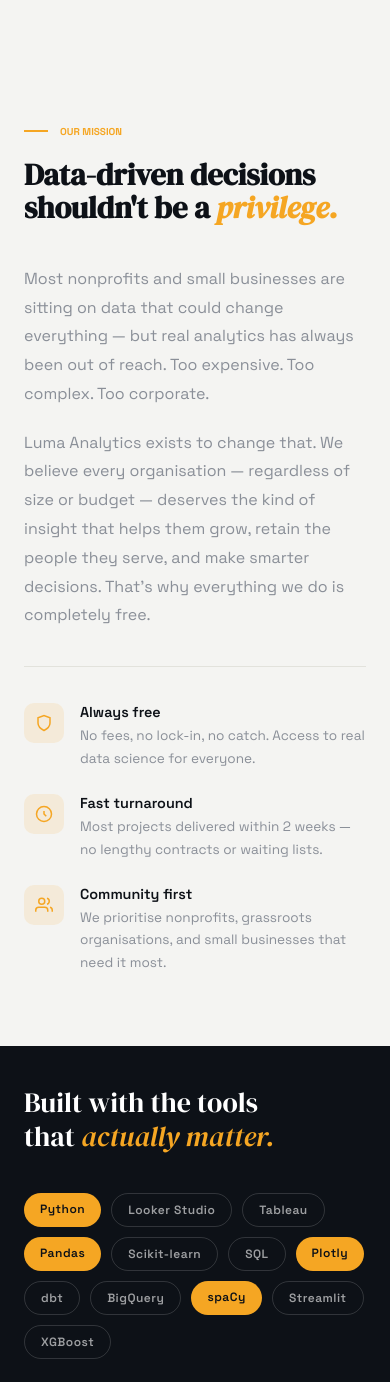
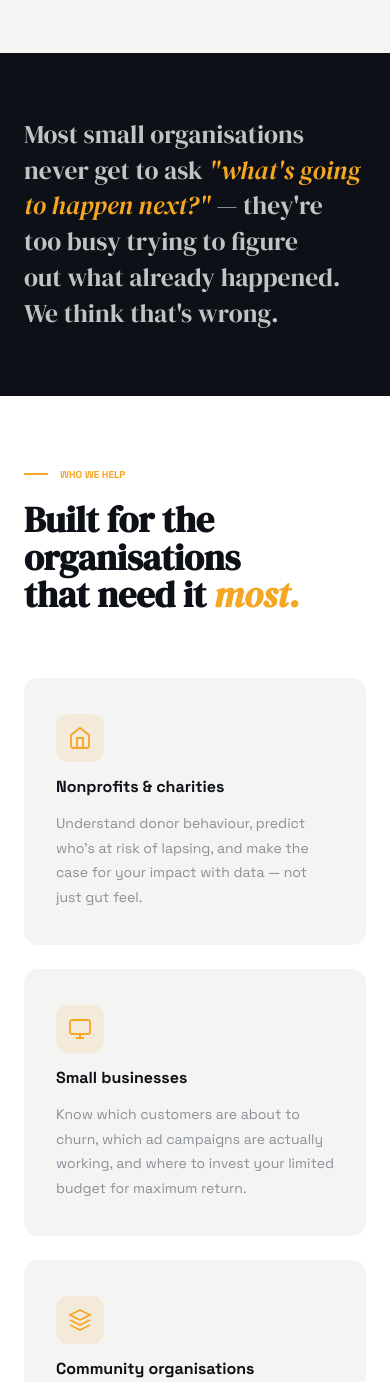
Before and after one commit to a-m-analytics/lumanalytics, a plain HTML site: page index.html in a window 390 px wide. Shown: the part 5844-7226 px from the top of the page. Drawn offline with Linux system fonts and the light colour scheme.

Commit message:
Add impact statement and who we help sections

```diff
--- a/index.html
+++ b/index.html
@@ -637,6 +637,81 @@ nav {
   color: var(--muted);
   line-height: 1.65;
   text-wrap: pretty;
+}
+
+/* ─── IMPACT STATEMENT ─────────────────────────────────────────── */
+.impact-statement {
+  background: var(--ink);
+  padding: 80px 80px;
+}
+.impact-inner {
+  max-width: 860px;
+  margin: 0 auto;
+}
+.impact-text {
+  font-family: 'DM Serif Display', serif;
+  font-size: clamp(1.6rem, 3vw, 2.4rem);
+  color: rgba(255,255,255,0.75);
+  line-height: 1.4;
+  text-wrap: balance;
+}
+.impact-text em {
+  font-style: italic;
+  color: var(--amber);
+}
+
+/* ─── WHO WE HELP ─────────────────────────────────────────── */
+.who-help {
+  padding: 100px 80px;
+  background: var(--white);
+  border-bottom: 1px solid var(--rule);
+}
+.who-help-inner {
+  max-width: 1100px;
+  margin: 0 auto;
+}
+.who-help-header {
+  margin-bottom: 56px;
+}
+.who-grid {
+  display: grid;
+  grid-template-columns: repeat(3, 1fr);
+  gap: 24px;
+}
+.who-card {
+  background: var(--off);
+  border-radius: 14px;
+  padding: 36px 32px;
+  display: flex;
+  flex-direction: column;
+  gap: 14px;
+}
+.who-icon {
+  width: 48px;
+  height: 48px;
+  border-radius: 12px;
+  background: rgba(245,166,35,0.12);
+  display: flex;
+  align-items: center;
+  justify-content: center;
+  color: var(--amber);
+  flex-shrink: 0;
+}
+.who-title {
+  font-weight: 700;
+  font-size: 1rem;
+  color: var(--ink);
+}
+.who-body {
+  font-size: 0.875rem;
+  color: var(--muted);
+  line-height: 1.75;
+  text-wrap: pretty;
+}
+@media (max-width: 800px) {
+  .impact-statement { padding: 64px 24px; }
+  .who-help { padding: 72px 24px; }
+  .who-grid { grid-template-columns: 1fr; }
 }
 
 /* ─── MISSION ─────────────────────────────────────────── */
@@ -2151,6 +2226,46 @@ footer {
 
 
 
+<!-- ─── IMPACT STATEMENT ─── -->
+<section class="impact-statement">
+  <div class="impact-inner">
+    <p class="impact-text">Most small organisations never get to ask <em>"what's going to happen next?"</em> — they're too busy trying to figure out what already happened. We think that's wrong.</p>
+  </div>
+</section>
+
+<!-- ─── WHO WE HELP ─── -->
+<section class="who-help">
+  <div class="who-help-inner">
+    <div class="who-help-header">
+      <div class="section-label">Who We Help</div>
+      <h2 class="section-title" style="text-align:left;max-width:480px;">Built for the organisations that need it <em>most.</em></h2>
+    </div>
+    <div class="who-grid">
+      <div class="who-card">
+        <div class="who-icon">
+          <svg width="24" height="24" viewBox="0 0 24 24" fill="none" stroke="currentColor" stroke-width="1.8"><path d="M3 9l9-7 9 7v11a2 2 0 0 1-2 2H5a2 2 0 0 1-2-2z"/><polyline points="9 22 9 12 15 12 15 22"/></svg>
+        </div>
+        <div class="who-title">Nonprofits & charities</div>
+        <p class="who-body">Understand donor behaviour, predict who's at risk of lapsing, and make the case for your impact with data — not just gut feel.</p>
+      </div>
+      <div class="who-card">
+        <div class="who-icon">
+          <svg width="24" height="24" viewBox="0 0 24 24" fill="none" stroke="currentColor" stroke-width="1.8"><rect x="2" y="3" width="20" height="14" rx="2"/><path d="M8 21h8M12 17v4"/></svg>
+        </div>
+        <div class="who-title">Small businesses</div>
+        <p class="who-body">Know which customers are about to churn, which ad campaigns are actually working, and where to invest your limited budget for maximum return.</p>
+      </div>
+      <div class="who-card">
+        <div class="who-icon">
+          <svg width="24" height="24" viewBox="0 0 24 24" fill="none" stroke="currentColor" stroke-width="1.8"><path d="M12 2L2 7l10 5 10-5-10-5z"/><path d="M2 17l10 5 10-5"/><path d="M2 12l10 5 10-5"/></svg>
+        </div>
+        <div class="who-title">Community organisations</div>
+        <p class="who-body">Turn membership data, event attendance, or survey responses into clear patterns that help you serve your community better.</p>
+      </div>
+    </div>
+  </div>
+</section>
+
 <!-- ─── MISSION ─── -->
 <section class="mission">
   <div class="mission-inner">
```
